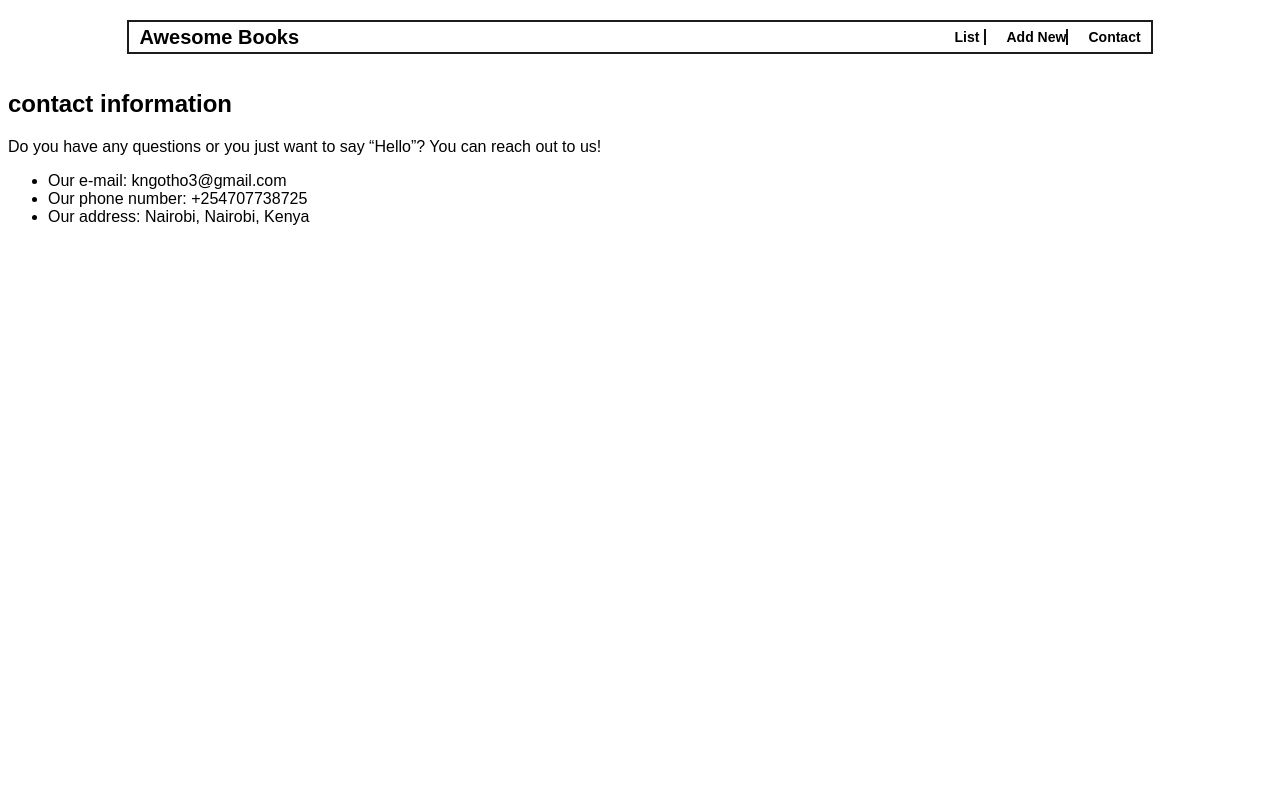
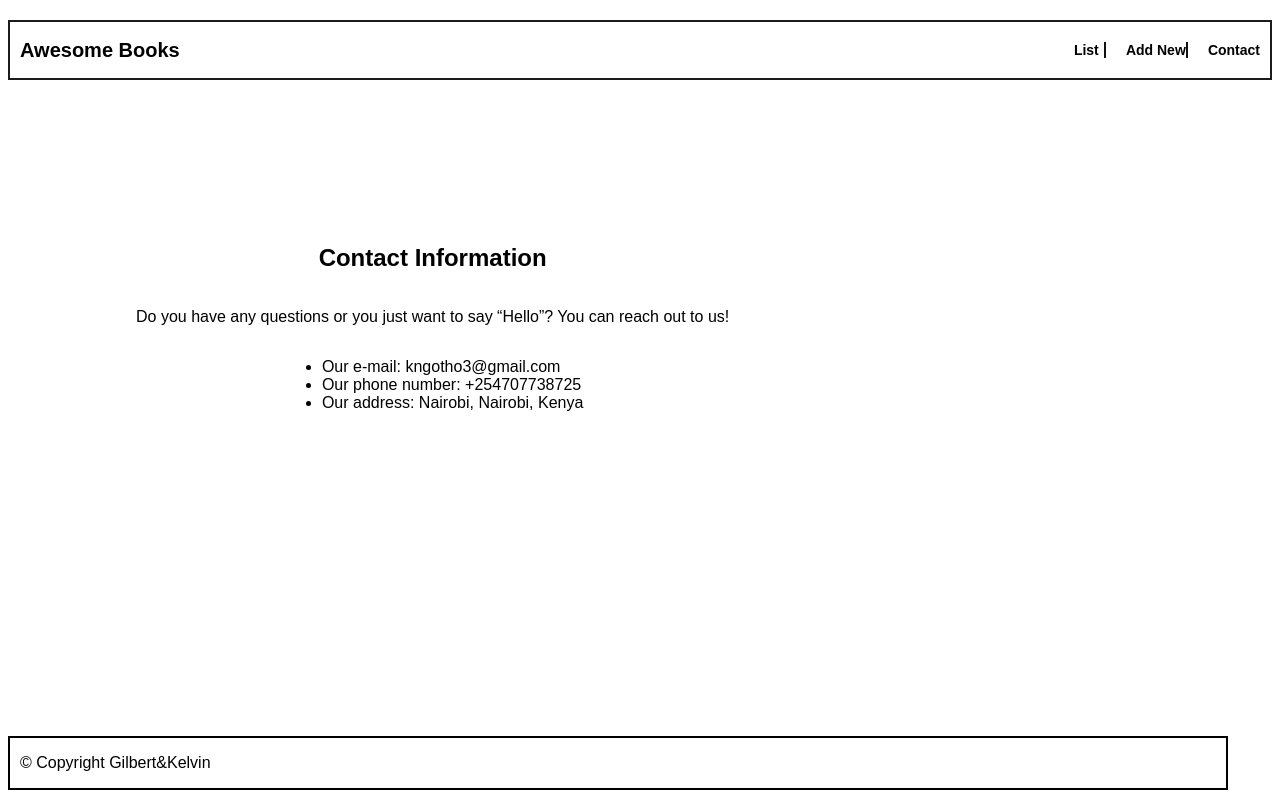
Before and after one commit to brainskev/Awesome-books, a website with bundled scripts: page index.html in a window 1280 px wide. Both pictures are taken after a click on the item "Contact". Built offline with nearby package versions, Linux system fonts and the light colour scheme.

Commit message:
Made changes on style.css index.html to improve om the UI

```diff
--- a/index.html
+++ b/index.html
@@ -27,7 +27,7 @@
     <p id="dateTime"></p>
 </div>
 
-<div><h4 class="awesomeBooks">All awesome Books</h4></div>
+<div class="awesomeBooks"><h4 >All awesome Books</h4></div>
 
 <div class="books">
 
@@ -46,6 +46,11 @@
 
   <section class="contact">
   </section>
+  <footer class="copyright">
+    <div >
+      <p>&copy; Copyright Gilbert&Kelvin</p>
+    </div>
+  </footer>
   <script src="index.js" type="module"></script>
 </body>
 
--- a/index.js
+++ b/index.js
@@ -47,7 +47,7 @@ const dateTime = document.querySelector('#dateTime');
 
 list.addEventListener('click', () => {
   books.style.display = 'block';
-  awesomeBooks.style.display = 'block';
+  awesomeBooks.style.display = 'flex';
   bookForm.style.display = 'none';
   contactUs.style.display = 'none';
 });
@@ -64,7 +64,7 @@ contact.addEventListener('click', () => {
   contactUs.style.display = 'flex';
   contactUs.innerHTML = `
     <div class=contactDiv>
-      <h2>contact information</h2>
+      <h2>Contact Information</h2>
       <p>Do you have any questions or you just want to say <q>Hello</q>?
         You can reach out to us!</p>
       <ul>
@@ -75,7 +75,7 @@ contact.addEventListener('click', () => {
     </div>
     `;
 
-    bookForm.style.display = 'none';
-    awesomeBooks.style.display = 'none';
-    books.style.display = 'none';
+  bookForm.style.display = 'none';
+  awesomeBooks.style.display = 'none';
+  books.style.display = 'none';
 });
--- a/style.css
+++ b/style.css
@@ -70,12 +70,10 @@
 
 header {
   border: 2px solid #1c1c1c;
-  width: 80%;
   margin: 20px auto auto auto;
   align-items: center;
   justify-content: space-between;
   display: flex;
-  height: 30px;
   padding-left: 10px;
 }
 
@@ -106,3 +104,21 @@ header {
   border-right: 2px solid #111;
   width: 60px;
 }
+
+.contactDiv{
+  padding: 10vw;
+  flex-direction: column;
+  display: flex;
+  align-items: center;
+}
+
+.copyright {
+  border: 2px solid black;
+  position: absolute;
+
+  width: 95vw;
+  top: 92vh;
+}
+.copyright p {
+  margin-left: 10px;
+}
```
